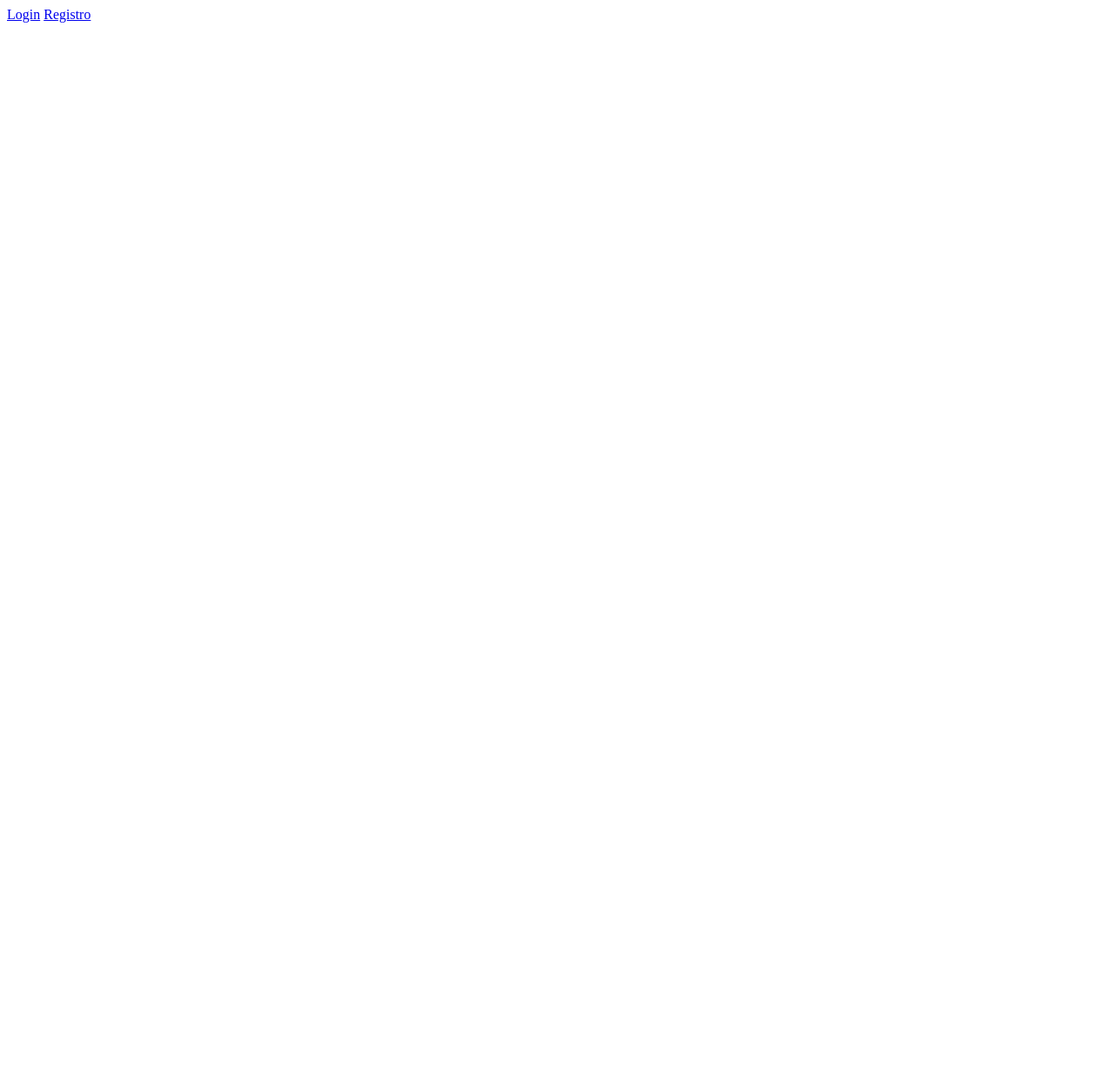
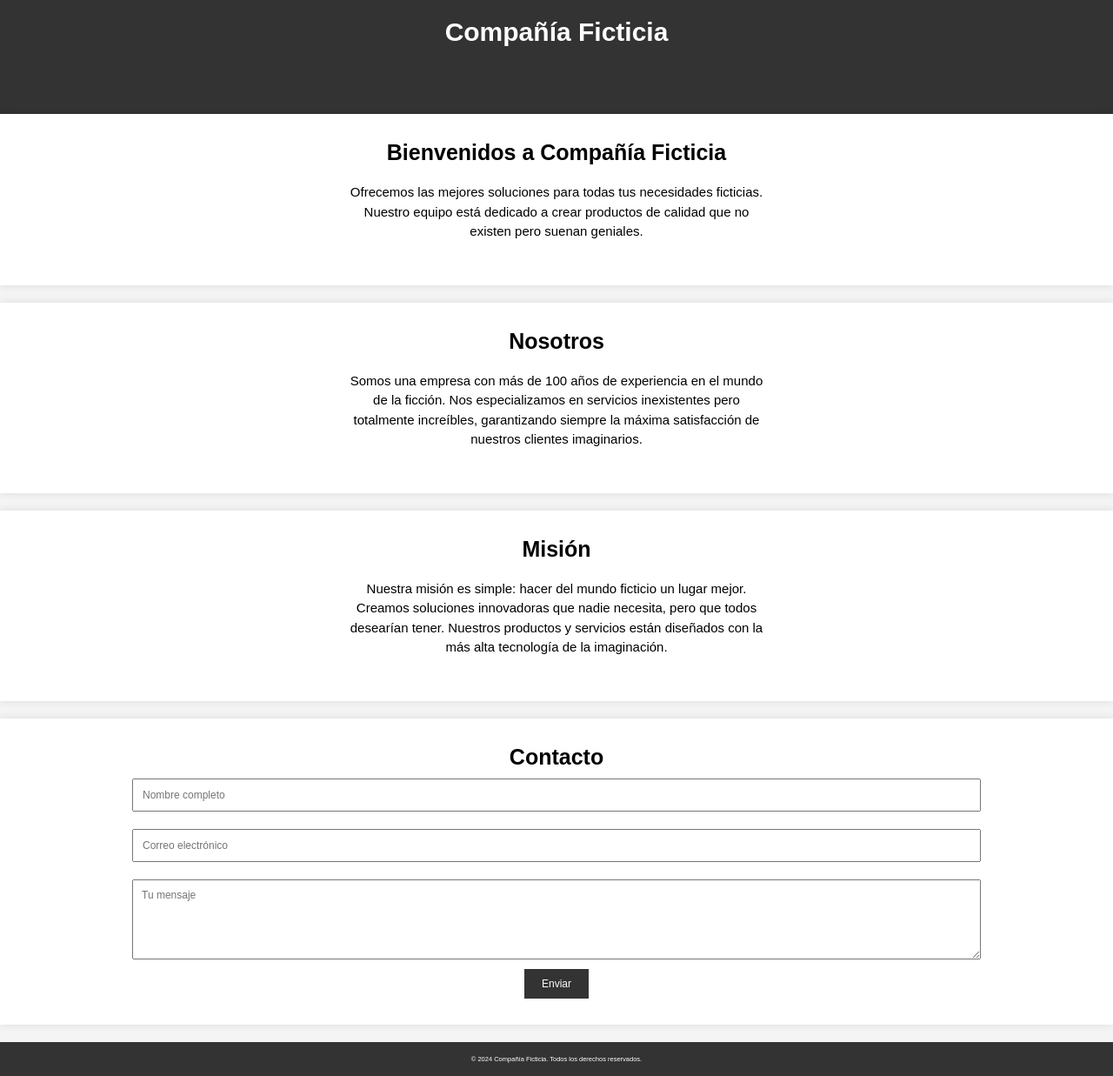
Before and after one commit to JulsCatalan/proyecto-gitflow, a plain HTML site: page index.html in a window 1280 px wide. Shown: the whole page at 87% size. Before the commit the page ends 800 px from the top, so only its background shows below. Drawn offline with Linux system fonts and the light colour scheme.

Commit message:
landing update

```diff
--- /dev/null
+++ b/css/index.css
@@ -0,0 +1,92 @@
+@charset "UTF-8";
+
+*{
+    margin: 0;
+    padding: 0;
+    box-sizing: border-box;
+    font-family: sans-serif;
+    font-size: 62.5%;
+}
+
+body {
+    font-family: Arial, sans-serif;
+    margin: 0;
+    padding: 0;
+    background-color: #f4f4f4;
+}
+
+header {
+    background-color: #333;
+    color: #fff;
+    padding: 2rem 0;
+    text-align: center;
+}
+
+header h1 {
+    font-size: 3rem;
+    margin: 0;
+}
+
+nav {
+    display: flex;
+    justify-content: center;
+    margin: 2rem 0;
+}
+
+nav a {
+    margin: 0 1.5rem;
+    text-decoration: none;
+    color: #333;
+    font-size: 1.5rem;
+    font-weight: bold;
+}
+
+section {
+    padding: 3rem;
+    text-align: center;
+}
+
+#inicio, #nosotros, #mision, #contacto {
+    background-color: #fff;
+    margin-bottom: 2rem;
+    box-shadow: 0 0 1rem rgba(0, 0, 0, 0.1);
+}
+
+section h2 {
+    font-size: 2.5rem;
+}
+
+section p {
+    font-size: 1.5rem;
+    width: 40%;
+    line-height: 150%;
+    margin: 2rem auto;
+}
+
+footer {
+    background-color: #333;
+    color: #fff;
+    text-align: center;
+    padding: 1.5rem 0;
+    font-size: 1.2rem;
+}
+
+form input, form textarea {
+    width: 80%;
+    padding: 1rem;
+    margin: 1rem 0;
+    font-size: 1.2rem;
+}
+
+form button {
+    padding: 1rem 2rem;
+    background-color: #333;
+    color: #fff;
+    border: none;
+    font-size: 1.2rem;
+    cursor: pointer;
+}
+
+form button:hover {
+    background-color: #555;
+}
--- a/index.html
+++ b/index.html
@@ -1,12 +1,49 @@
 <!DOCTYPE html>
-<html lang="en">
+<html lang="es">
 <head>
     <meta charset="UTF-8">
     <meta name="viewport" content="width=device-width, initial-scale=1.0">
-    <title>Inicio</title>
+    <title>Index</title>
+    <link rel="stylesheet" href="css/index.css">
 </head>
 <body>
-    <a href="#">Login</a>
-    <a href="#">Registro</a>
+    <header>
+        <h1>Compañía Ficticia</h1>
+        <nav>
+            <a href="#inicio">Inicio</a>
+            <a href="#nosotros">Nosotros</a>
+            <a href="#mision">Misión</a>
+            <a href="#contacto">Contacto</a>
+        </nav>
+    </header>
+
+    <section id="inicio">
+        <h2>Bienvenidos a Compañía Ficticia</h2>
+        <p>Ofrecemos las mejores soluciones para todas tus necesidades ficticias. Nuestro equipo está dedicado a crear productos de calidad que no existen pero suenan geniales.</p>
+    </section>
+
+    <section id="nosotros">
+        <h2>Nosotros</h2>
+        <p>Somos una empresa con más de 100 años de experiencia en el mundo de la ficción. Nos especializamos en servicios inexistentes pero totalmente increíbles, garantizando siempre la máxima satisfacción de nuestros clientes imaginarios.</p>
+    </section>
+
+    <section id="mision">
+        <h2>Misión</h2>
+        <p>Nuestra misión es simple: hacer del mundo ficticio un lugar mejor. Creamos soluciones innovadoras que nadie necesita, pero que todos desearían tener. Nuestros productos y servicios están diseñados con la más alta tecnología de la imaginación.</p>
+    </section>
+
+    <section id="contacto">
+        <h2>Contacto</h2>
+        <form>
+            <input type="text" id="contact_name" placeholder="Nombre completo" required><br>
+            <input type="email" id="contact_email" placeholder="Correo electrónico" required><br>
+            <textarea id="contact_message" placeholder="Tu mensaje" rows="5" required></textarea><br>
+            <button type="submit">Enviar</button>
+        </form>
+    </section>
+
+    <footer>
+        <p>&copy; 2024 Compañía Ficticia. Todos los derechos reservados.</p>
+    </footer>
 </body>
 </html>
```
